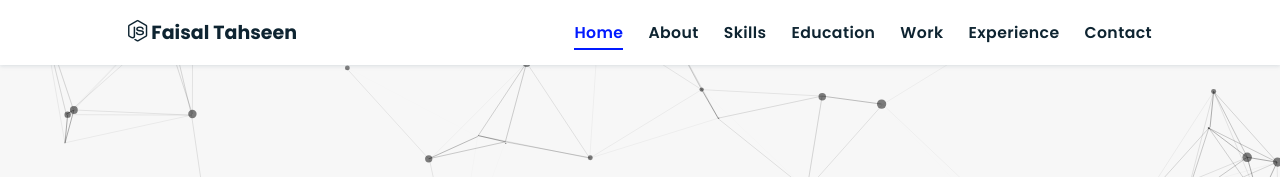
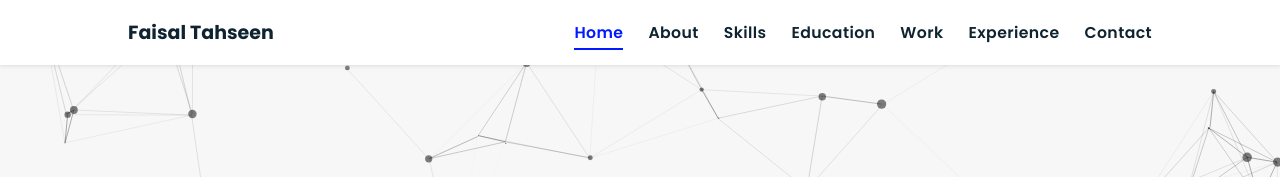
Before and after one commit to faisaltahseen12/portfolio-, a plain HTML site: page index.html in a window 1280 px wide. Shown: the top 177 px of the page. Drawn offline with nearby package versions, Linux system fonts and the light colour scheme; animation ran at ten frames a second.

Commit message:
Update index.html

```diff
--- a/index.html
+++ b/index.html
@@ -23,7 +23,7 @@
 
 <!-- navbar starts -->
 <header>
-        <a href="/" class="logo"><i class="fab fa-node-js"></i> Faisal Tahseen</a>
+        <a href="/" class="logo"></i> Faisal Tahseen</a>
 
         <div id="menu" class="fas fa-bars"></div>
         <nav class="navbar">
```
